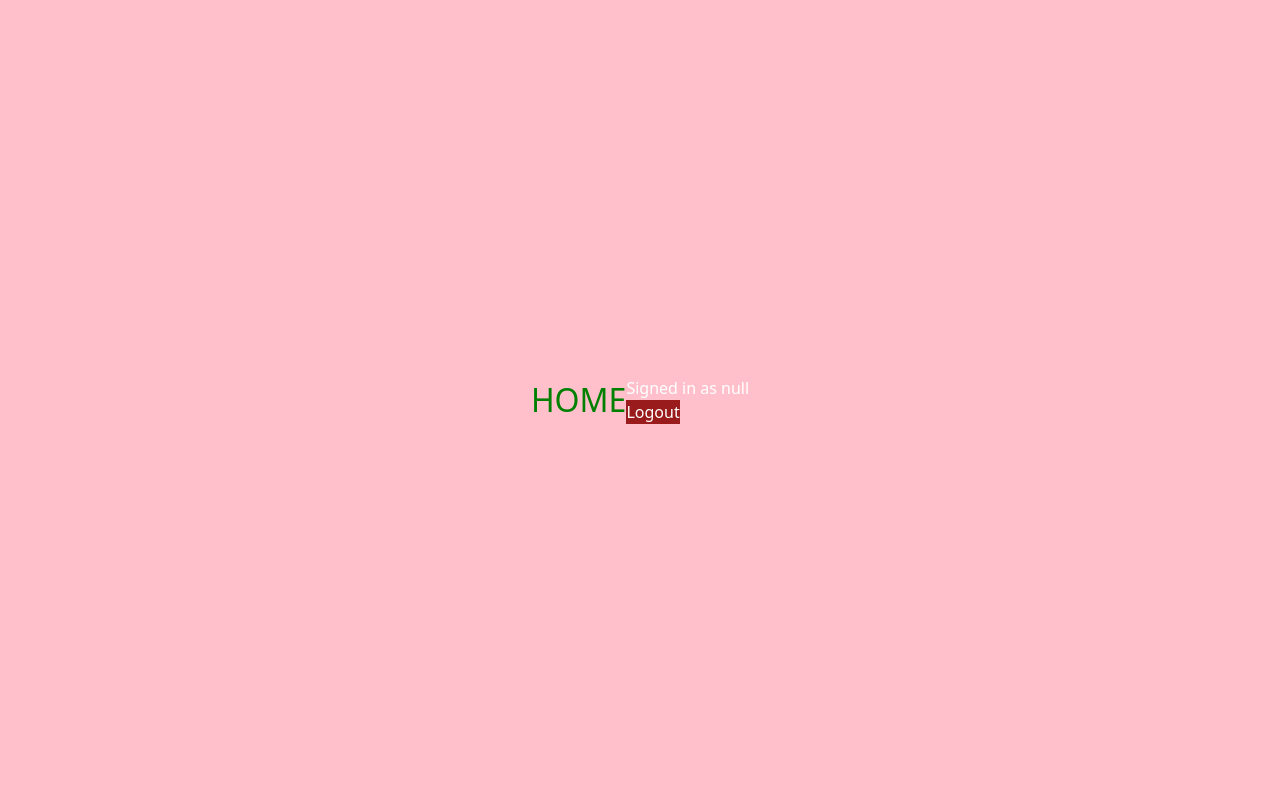
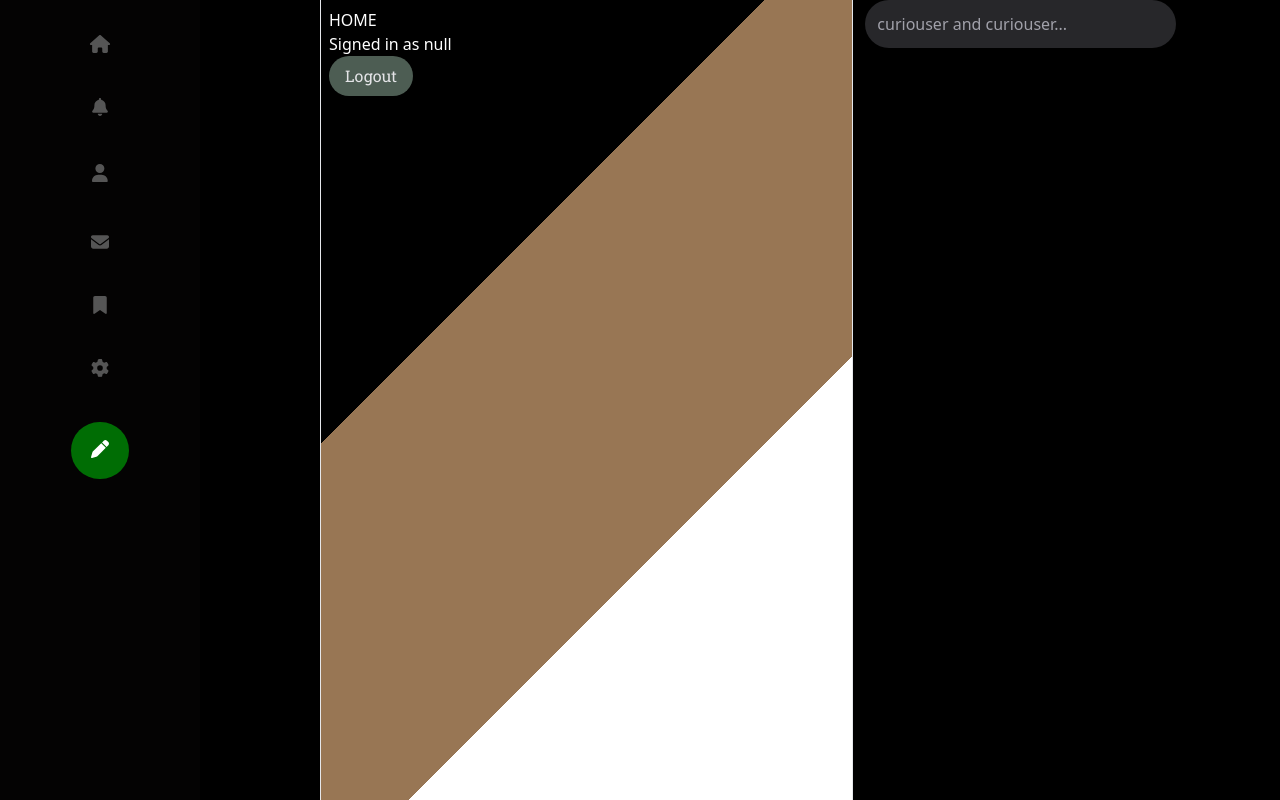
Before and after one commit to LitVerse-Org/LitVerse, a Next.js app: page /home in a window 1280 px wide. Built offline with nearby package versions, Linux system fonts and the light colour scheme; no server answers.

Commit message:
Layout changes
Made some layout changes to the homepage to start placing sitewide elements... and do away with the pink

Left column: nav bar

middle: feed elements, profile, etc

right: search, trending, following

If anything needs changing, it can be easily reconfigured

```diff
--- a/src/components/Layout.js
+++ b/src/components/Layout.js
@@ -1,7 +1,19 @@
+import SearchInput from "./rightnavbar/SearchInput";
+import Sidebar from "./Sidebar/Index";
+
 export default function Layout({children}) {
   return (
-    <div className="max-w-lg mx-auto border-l border-r border-twitterBorder min-h-screen">
-      {children}
+    <div className="grid grid-cols-12 max-w-screen mx-auto min-h-screen">
+    <div className="col-span-3 bg-black-200 h-full pr-3 text-zinc">
+      <Sidebar/>
+      </div>
+    <div className="col-span-5 bg-gray-200 h-full p-2 h-screen border-l border-r rl-stripe-bg">{children}</div>
+
+
+    <div className="col-span-4 bg-black-800 h-full pl-3 text-zinc">
+      <SearchInput />
     </div>
+
+  </div>
   );
 }
--- a/src/components/Sidebar/Sidebar.module.css
+++ b/src/components/Sidebar/Sidebar.module.css
@@ -3,7 +3,7 @@
   width: 200px;
   height: 100vh;
   background-color: #040303;
-  border-right: 2px solid #e0e0e0;
+
   padding: 20px;
   box-sizing: border-box;
   display: flex;
@@ -27,16 +27,18 @@
 }
 
 .sidebarItem:hover {
-  background-color: #e6e6e6;
+  background-color: #6a6d6d;
+  border-radius: 8rem;
+
 }
 
 /* Button to Compose or Add New Entry */
 .composeButton {
-  background-color: #4caf50;
+  background-color: #006d04;
   color: white;
   padding: 15px 20px;
   border: none;
-  border-radius: 12px;
+  border-radius: 8rem;
   cursor: pointer;
   transition: background-color 0.2s ease;
   font-weight: 700;
@@ -46,7 +48,7 @@
 .composeButton:hover {
   background-color: #0056b3;
   transform: translateY(-2px); /* Gentle lift on hover */
-  box-shadow: 0 10px 20px rgba(0, 0, 0, 0.1);
+  box-shadow: 0 6px 10px rgba(0, 0, 0, 0.1);
 }
 
 /* Modal Backdrop */
--- a/src/components/rightnavbar/SearchInput.js
+++ b/src/components/rightnavbar/SearchInput.js
@@ -23,7 +23,7 @@ const SearchInput = () => {
                 type = "text"
                 value={searchQuery || ""}
                 onChange={(event) => setSearchQuery(event.target.value)}
-                className="px-3 py-2 w-2/3 sm:px-4 sm:py-3 flex text-zinc-200 bg-zinc-800 focus:bg-black rounded-full focus:outline-none focus:ring-[1px] focus:ring-purple-700 placeholder:text-zinc-400"
+                className="px-3 py-2sm:px-4 sm:py-3 flex text-zinc-200 bg-zinc-800 focus:bg-black rounded-full focus:outline-none focus:ring-[1px] focus:ring-purple-700 placeholder:text-zinc-400  w-full"
                 placeholder="curiouser and curiouser..."
             />
         </form>
--- a/src/pages/home.js
+++ b/src/pages/home.js
@@ -1,6 +1,7 @@
 import React, { useEffect } from "react";
 import { getSession, useSession, signOut } from "next-auth/react";
-import sidebar from "../components/sidebar";
+//import sidebar from "../components/sidebar";
+import Layout from "../components/Layout";
 
 export default function Home() {
     const { data: session, status } = useSession(); // Use the useSession hook here
@@ -20,23 +21,19 @@ export default function Home() {
     }, []);
 
     return (
+        <Layout>
         <div>
             <div
-                style={{
-                    background: "pink",
-                    height: "100vh",
-                    display: "flex",
-                    justifyContent: "center",
-                    alignItems: "center",
-                }}
+
             >
-                <div style={{ color: "green", fontSize: "2em" }}>HOME</div>
+
+                <h1 style={{ color: "zinc", fontSize: "1em" }}>HOME</h1>
                 <div>
                     <p>
                         {console.log('Rendering session.user:', session)}
                         Signed in as {JSON.stringify(session)}
                     </p>
-                    <button onClick={handleLogout} className="bg-red-800">Logout</button>
+                    <button onClick={handleLogout} className="px-3 py-2 sm:px-4 sm:py-2 flex font-roboto-slab text-zinc-200 font-bold bg-darkGreen focus:bg-black rounded-full">Logout</button>
                 </div>
             </div>
 
@@ -85,6 +82,8 @@ export default function Home() {
         {/*            </span>*/}
         {/*        </div>*/}
         {/*    </div>*/}
+
         </div>
+        </Layout>
     );
 }
```
Also changed, not shown: src/components/rightnavbar/searchBar.js (deleted), 1 other file (tests, documents, lock files or other folders).
